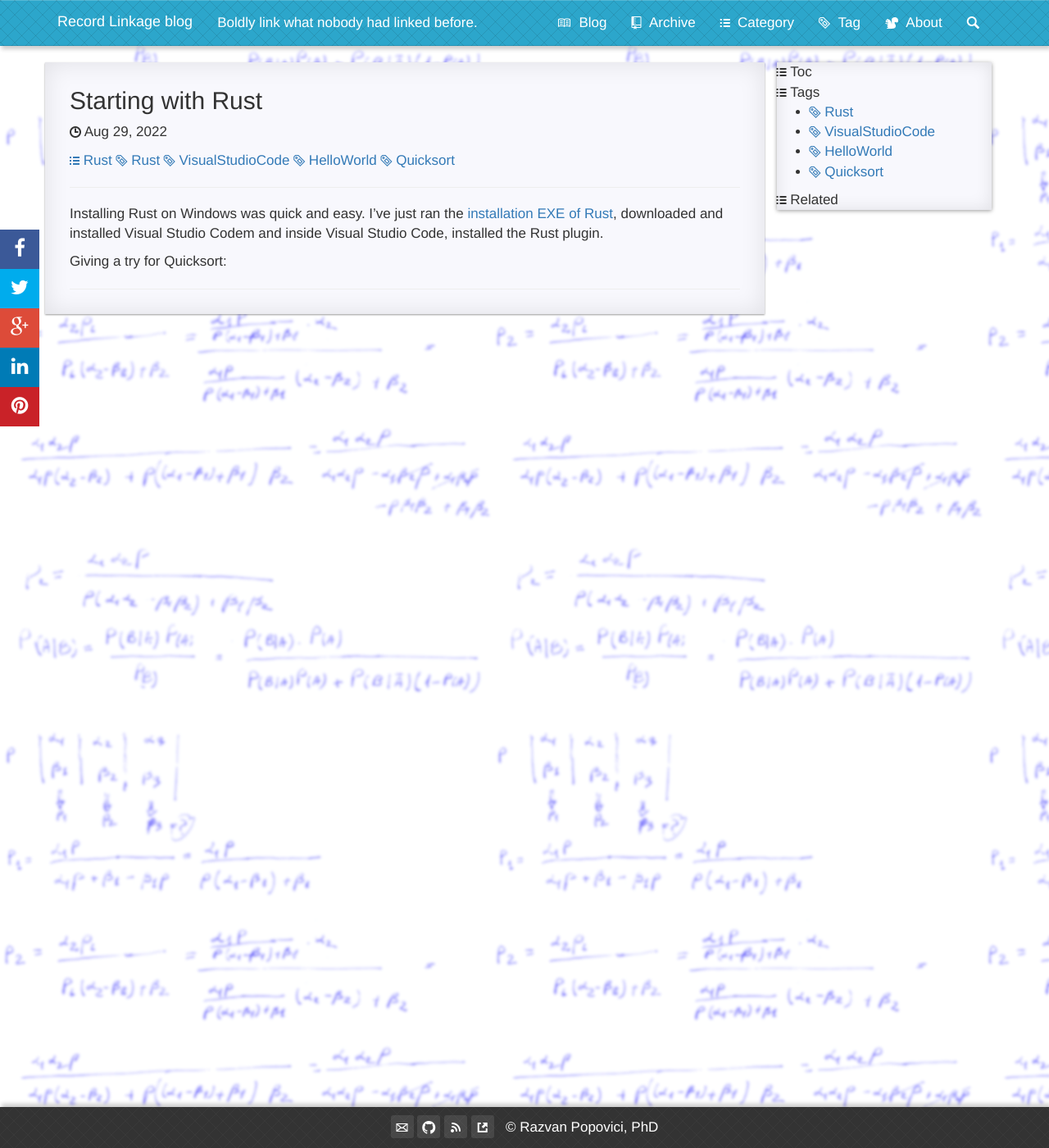
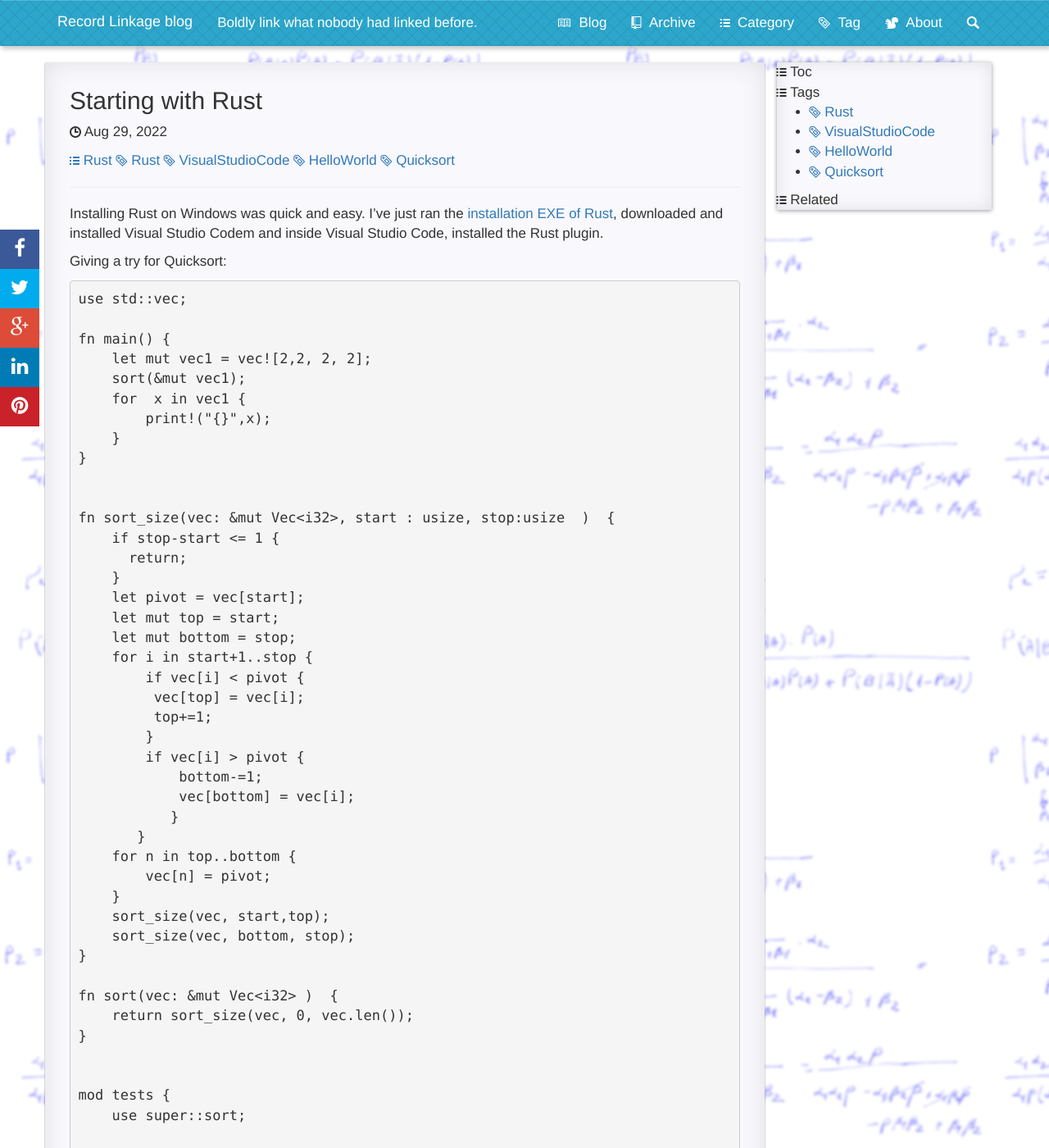
Before and after one commit to RazvanML/reco-link, a Jekyll site: the page built from _posts/2022-08-29-Rust-Startup.md, in a window 1280 px wide and 1400 px high. Shown: the whole window at 82% size. Built offline with Jekyll 4.4.1, drawn with Linux system fonts in a browser that asks for light colours; nearby versions of some CDN libraries; comment, search, counter and statistics services are not loaded; some of the changed text lies outside the part shown.

Commit message:
Update 2022-08-29-Rust-Startup.md

````diff
--- a/_posts/2022-08-29-Rust-Startup.md
+++ b/_posts/2022-08-29-Rust-Startup.md
@@ -10,3 +10,73 @@ Installing Rust on Windows was quick and easy. I've just ran the <a href="https:
 
 
 Giving a try for Quicksort:
+
+```Rust
+use std::vec;
+
+fn main() {
+    let mut vec1 = vec![2,2, 2, 2];
+    sort(&mut vec1);
+    for  x in vec1 {
+        print!("{}",x);
+    }
+}
+
+
+fn sort_size(vec: &mut Vec<i32>, start : usize, stop:usize  )  {
+    if stop-start <= 1 {
+      return;
+    }
+    let pivot = vec[start];
+    let mut top = start;
+    let mut bottom = stop;
+    for i in start+1..stop {
+        if vec[i] < pivot {
+         vec[top] = vec[i];
+         top+=1;
+        }
+        if vec[i] > pivot {
+            bottom-=1;
+            vec[bottom] = vec[i];
+           }
+       }
+    for n in top..bottom {
+        vec[n] = pivot;
+    }
+    sort_size(vec, start,top);
+    sort_size(vec, bottom, stop);
+}
+
+fn sort(vec: &mut Vec<i32> )  {
+    return sort_size(vec, 0, vec.len());
+}
+
+
+mod tests {
+    use super::sort;
+
+    #[test]
+    fn empty() {
+    let mut vec1:Vec<i32>  = vec![];
+    sort(&mut vec1);
+    assert_eq!(vec1.len(),0);
+    }
+    #[test]
+    fn one() {
+    let mut vec1  = vec![4];
+    sort(&mut vec1);
+    let vec2  = vec![4];
+    assert_eq!(vec1,vec2);
+    }
+
+    /// . Larger example, with repeating pivot
+    #[test]
+    fn large() {
+        let mut vec1  = vec![5,3,5,9,5,10,2];
+        sort(&mut vec1);
+        let vec2  = vec![2,3,5,5,5,9,10];
+        assert_eq!(vec1,vec2);
+        }
+
+}
+```
````
